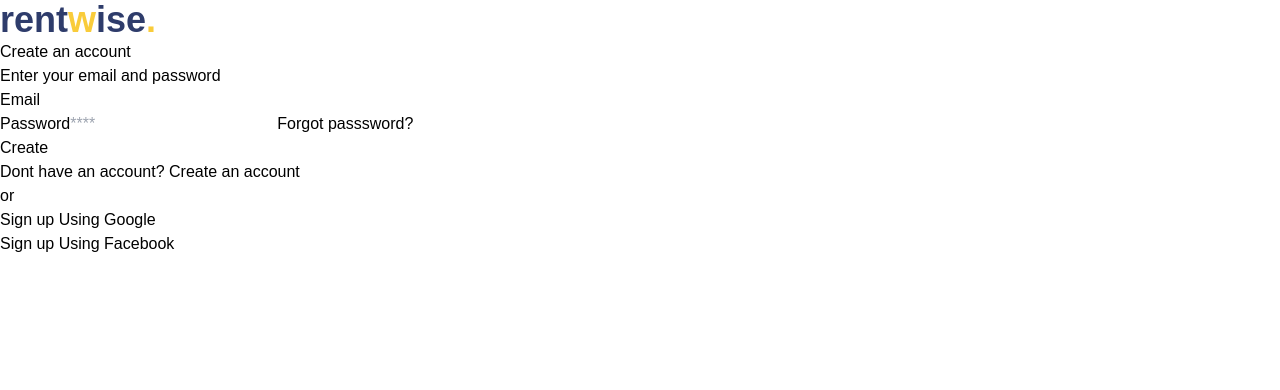
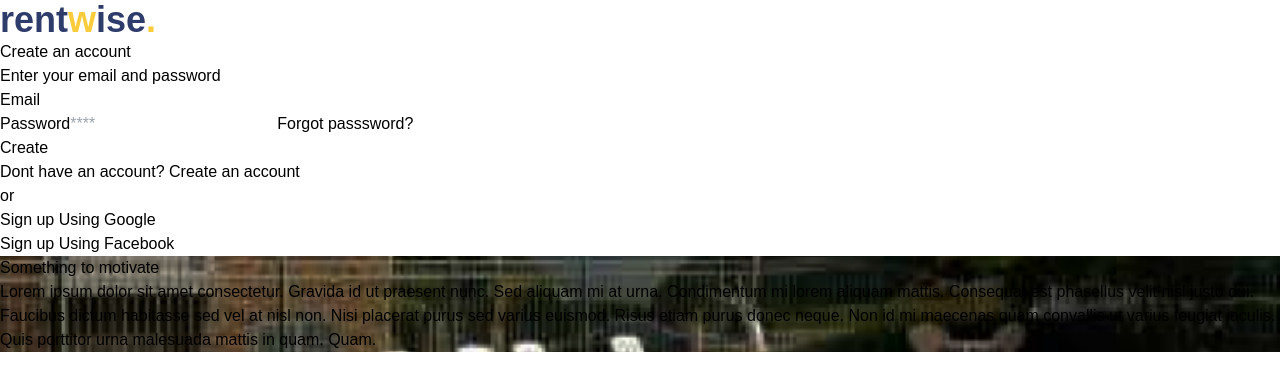
Before and after one commit to Obadea/rentwise, a React (Create React App) app: page /signin in a window 1280 px wide. Shown: the top 390 px of the page. Built offline with nearby package versions, Linux system fonts and the light colour scheme; a web font is replaced by a local one.

Commit message:
background image add

```diff
--- a/src/pages/signinpage/SignInPage.jsx
+++ b/src/pages/signinpage/SignInPage.jsx
@@ -35,7 +35,27 @@ function SignInPage() {
           </div>
         </div>
       </div>
-      <div></div>
+      <div
+        style={{
+          backgroundImage: `url(${require("../../../src/assets/swimpool.png")})`,
+          backgroundSize: "cover",
+          backgroundPosition: "center",
+          backgroundRepeat: "no-repeat",
+        }}
+      >
+        <div>
+          <h4>Something to motivate</h4>
+          <p>
+            Lorem ipsum dolor sit amet consectetur. Gravida id ut praesent nunc.
+            Sed aliquam mi at urna. Condimentum mi lorem aliquam mattis.
+            Consequat est phasellus velit nisl justo dui. Faucibus dictum
+            habitasse sed vel at nisl non. Nisi placerat purus sed varius
+            euismod. Risus etiam purus donec neque. Non id mi maecenas quam
+            convallis ut varius feugiat iaculis. Quis porttitor urna malesuada
+            mattis in quam. Quam.
+          </p>
+        </div>
+      </div>
     </div>
   );
 }
```
